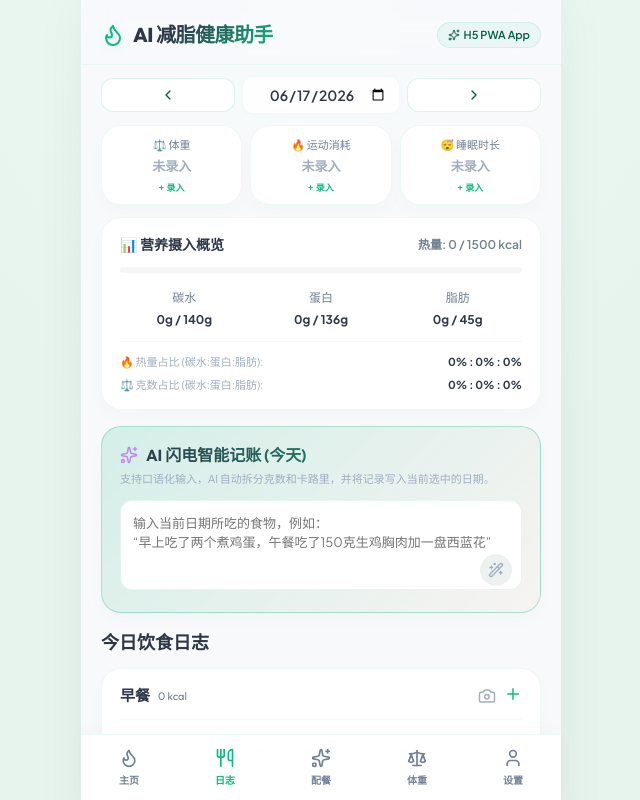
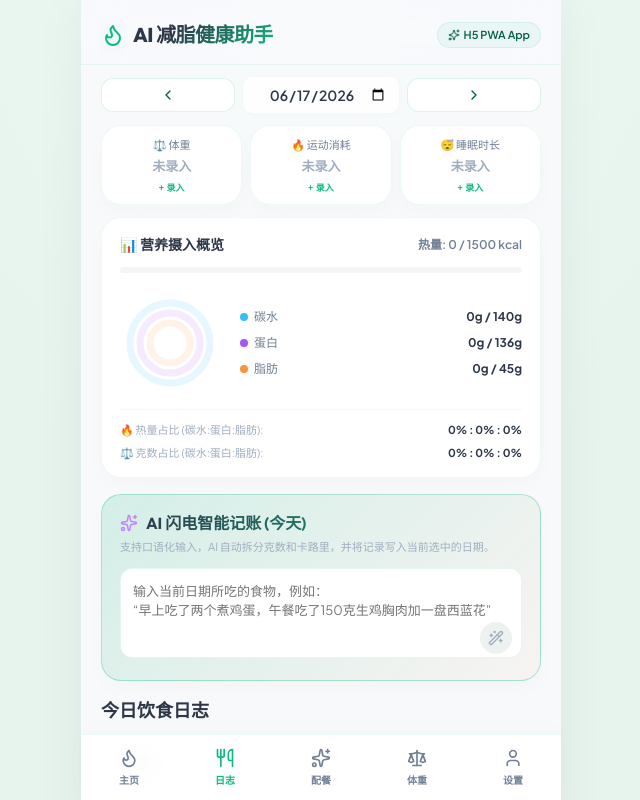
Before and after one commit to mingkiphotography-dotcom/ai-diet-tracker, a React (Vite) app: page / in a window 1280 px wide. Both pictures are taken after a click on the button "日志". Shown: the top 800 px of the page, without its empty margins (319-959 px from the left). Built offline with nearby package versions, Linux system fonts and the light colour scheme.

Commit message:
style: replace macro table with Apple-style concentric activity rings in DietLog

```diff
--- a/src/components/DietLog.jsx
+++ b/src/components/DietLog.jsx
@@ -487,19 +487,89 @@ const DietLog = ({
           <div style={{ height: '100%', width: `${Math.min(100, (eatenStats.calories / targetCals) * 100)}%`, background: eatenStats.calories > targetCals ? '#ef4444' : 'var(--color-primary)', borderRadius: '3px' }}></div>
         </div>
 
-        {/* Macros Table */}
-        <div style={{ display: 'flex', justifyContent: 'space-between', gap: '8px', fontSize: '12px', borderBottom: '1px solid rgba(0,0,0,0.03)', paddingBottom: '12px' }}>
-          <div style={{ flex: 1, textAlign: 'center' }}>
-            <div style={{ color: 'var(--text-secondary)', marginBottom: '4px' }}>碳水</div>
-            <div style={{ fontWeight: 'bold', color: 'var(--text-primary)' }}>{Math.round(eatenStats.carb)}g / {targetCarb}g</div>
+        {/* Apple-style Concentric Activity Rings & Details */}
+        <div style={{ display: 'flex', alignItems: 'center', gap: '20px', padding: '4px 0 16px', borderBottom: '1px solid rgba(0,0,0,0.03)' }}>
+          {/* Concentric Rings SVG */}
+          <div style={{ position: 'relative', width: '100px', height: '100px', display: 'flex', alignItems: 'center', justifyContent: 'center', flexShrink: 0 }}>
+            <svg width="100" height="100" viewBox="0 0 100 100">
+              {/* Outer Ring Background (Carbs) */}
+              <circle cx="50" cy="50" r="40" stroke="#38bdf8" strokeWidth="7" fill="none" opacity="0.12" />
+              {/* Middle Ring Background (Protein) */}
+              <circle cx="50" cy="50" r="30" stroke="#a855f7" strokeWidth="7" fill="none" opacity="0.12" />
+              {/* Inner Ring Background (Fat) */}
+              <circle cx="50" cy="50" r="20" stroke="#fb923c" strokeWidth="7" fill="none" opacity="0.12" />
+
+              {/* Outer Ring Active (Carbs) */}
+              <circle
+                cx="50"
+                cy="50"
+                r="40"
+                stroke="#38bdf8"
+                strokeWidth="7"
+                fill="none"
+                strokeLinecap="round"
+                strokeDasharray="251.3"
+                strokeDashoffset={251.3 - (Math.min(1, eatenStats.carb / (targetCarb || 1)) * 251.3)}
+                transform="rotate(-90 50 50)"
+                style={{ transition: 'stroke-dashoffset 0.3s ease' }}
+              />
+              {/* Middle Ring Active (Protein) */}
+              <circle
+                cx="50"
+                cy="50"
+                r="30"
+                stroke="#a855f7"
+                strokeWidth="7"
+                fill="none"
+                strokeLinecap="round"
+                strokeDasharray="188.5"
+                strokeDashoffset={188.5 - (Math.min(1, eatenStats.protein / (targetProtein || 1)) * 188.5)}
+                transform="rotate(-90 50 50)"
+                style={{ transition: 'stroke-dashoffset 0.3s ease' }}
+              />
+              {/* Inner Ring Active (Fat) */}
+              <circle
+                cx="50"
+                cy="50"
+                r="20"
+                stroke="#fb923c"
+                strokeWidth="7"
+                fill="none"
+                strokeLinecap="round"
+                strokeDasharray="125.7"
+                strokeDashoffset={125.7 - (Math.min(1, eatenStats.fat / (targetFat || 1)) * 125.7)}
+                transform="rotate(-90 50 50)"
+                style={{ transition: 'stroke-dashoffset 0.3s ease' }}
+              />
+            </svg>
           </div>
-          <div style={{ flex: 1, textAlign: 'center' }}>
-            <div style={{ color: 'var(--text-secondary)', marginBottom: '4px' }}>蛋白</div>
-            <div style={{ fontWeight: 'bold', color: 'var(--text-primary)' }}>{Math.round(eatenStats.protein)}g / {targetProtein}g</div>
-          </div>
-          <div style={{ flex: 1, textAlign: 'center' }}>
-            <div style={{ color: 'var(--text-secondary)', marginBottom: '4px' }}>脂肪</div>
-            <div style={{ fontWeight: 'bold', color: 'var(--text-primary)' }}>{Math.round(eatenStats.fat)}g / {targetFat}g</div>
+
+          {/* Macros Detail List */}
+          <div style={{ flex: 1, display: 'flex', flexDirection: 'column', gap: '8px' }}>
+            {/* Carb */}
+            <div style={{ display: 'flex', alignItems: 'center', justifyContent: 'space-between', fontSize: '12px' }}>
+              <div style={{ display: 'flex', alignItems: 'center', gap: '6px' }}>
+                <span style={{ display: 'inline-block', width: '8px', height: '8px', borderRadius: '50%', background: '#38bdf8' }}></span>
+                <span style={{ color: 'var(--text-secondary)' }}>碳水</span>
+              </div>
+              <span style={{ fontWeight: 'bold', color: 'var(--text-primary)' }}>{Math.round(eatenStats.carb)}g / {targetCarb}g</span>
+            </div>
+            {/* Protein */}
+            <div style={{ display: 'flex', alignItems: 'center', justifyContent: 'space-between', fontSize: '12px' }}>
+              <div style={{ display: 'flex', alignItems: 'center', gap: '6px' }}>
+                <span style={{ display: 'inline-block', width: '8px', height: '8px', borderRadius: '50%', background: '#a855f7' }}></span>
+                <span style={{ color: 'var(--text-secondary)' }}>蛋白</span>
+              </div>
+              <span style={{ fontWeight: 'bold', color: 'var(--text-primary)' }}>{Math.round(eatenStats.protein)}g / {targetProtein}g</span>
+            </div>
+            {/* Fat */}
+            <div style={{ display: 'flex', alignItems: 'center', justifyContent: 'space-between', fontSize: '12px' }}>
+              <div style={{ display: 'flex', alignItems: 'center', gap: '6px' }}>
+                <span style={{ display: 'inline-block', width: '8px', height: '8px', borderRadius: '50%', background: '#fb923c' }}></span>
+                <span style={{ color: 'var(--text-secondary)' }}>脂肪</span>
+              </div>
+              <span style={{ fontWeight: 'bold', color: 'var(--text-primary)' }}>{Math.round(eatenStats.fat)}g / {targetFat}g</span>
+            </div>
           </div>
         </div>
 
```
